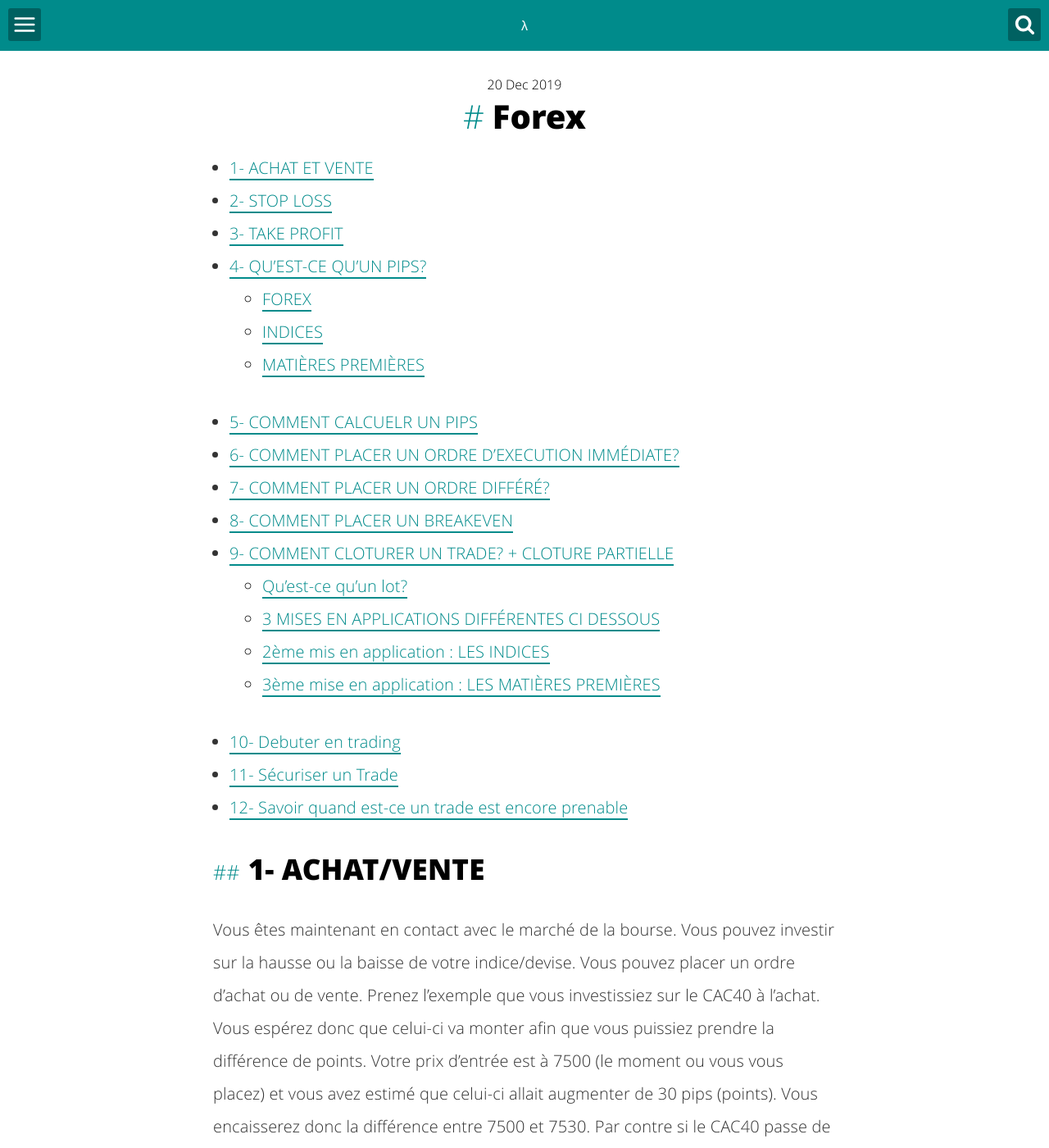
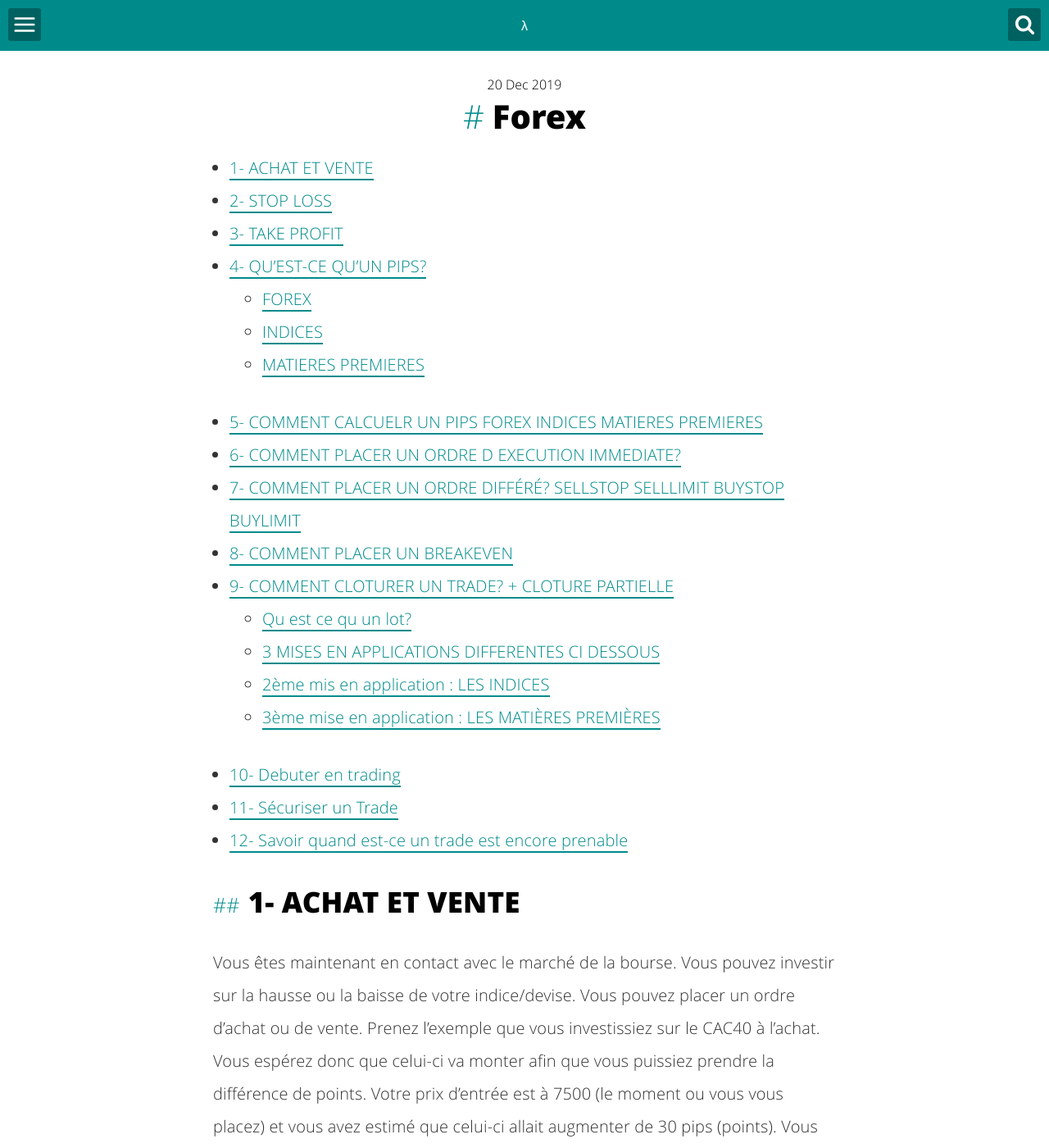
Before and after one commit to fasca/fasca.github.io, a Jekyll site: the page built from _posts/2019-12-20-forex.md, in a window 1280 px wide and 1400 px high. Shown: the whole window at 82% size. Built offline with Jekyll 4.4.1, drawn with Linux system fonts in a browser that asks for light colours; comment, search, counter and statistics services are not loaded; some of the changed text lies outside the part shown.

Commit message:
edit post

```diff
--- a/_posts/2019-12-20-forex.md
+++ b/_posts/2019-12-20-forex.md
@@ -13,24 +13,24 @@ published: true
 - [1- ACHAT ET VENTE](#1--achat-et-vente)
 - [2- STOP LOSS](#2--stop-loss)
 - [3- TAKE PROFIT](#3--take-profit)
-- [4- QU’EST-CE QU’UN PIPS?](#4--qu-est--ce-qu-un-pips?)
+- [4- QU’EST-CE QU’UN PIPS?](#4--qu-est-ce-qu-un-pips?)
 	- [FOREX](#forex)
 	- [INDICES](#indices)
-	- [MATIÈRES PREMIÈRES](#matiéres-premières)
-- [5- COMMENT CALCUELR UN PIPS](#5--comment-calculer-un-pips)
-- [6- COMMENT PLACER UN ORDRE D’EXECUTION IMMÉDIATE?](#6--comment-placer-un-ordre-d'execution-immédiate?)
-- [7- COMMENT PLACER UN ORDRE DIFFÉRÉ?](#7--comment-placer-un-ordre-différé?)
+	- [MATIERES PREMIERES](#matieres-premieres)
+- [5- COMMENT CALCUELR UN PIPS FOREX INDICES MATIERES PREMIERES](#5--comment-calculer-un-pips-forex-indices-matieres-premieres)
+- [6- COMMENT PLACER UN ORDRE D EXECUTION IMMEDIATE?](#6--comment-placer-un-ordre-d-execution-immediate?)
+- [7- COMMENT PLACER UN ORDRE DIFFÉRÉ? SELLSTOP SELLLIMIT BUYSTOP BUYLIMIT](#7--comment-placer-un-ordre-différé?-sellstop-selllimit-buystop-buylimit)
 - [8- COMMENT PLACER UN BREAKEVEN](#8--comment-placer-un-breakeven)
 - [9- COMMENT CLOTURER UN TRADE? + CLOTURE PARTIELLE](#9--comment-cloturer-un-trade?-+-cloture-partielle)
-	- [Qu'est-ce qu'un lot?](#qu-est--ce-qu-un-lot?)
-	- [3 MISES EN APPLICATIONS DIFFÉRENTES CI DESSOUS](#3-mises-en-applications-différentes-ci-dessous)
+	- [Qu est ce qu un lot?](#qu-est-ce-qu-un-lot?)
+	- [3 MISES EN APPLICATIONS DIFFERENTES CI DESSOUS](#3-mises-en-applications-differentes-ci-dessous)
 	- [2ème mis en application : LES INDICES](#2ème-mis-en-application-:-les-indices)
 	- [3ème mise en application : LES MATIÈRES PREMIÈRES](#3ème-mise-en-application-:-les-matières-premières)
 - [10- Debuter en trading](#10--debuter-en-trading)
 - [11- Sécuriser un Trade](#11--sécuriser-un-trade)
 - [12- Savoir quand est-ce un trade est encore prenable](#12--savoir-quand-est-ce-un-trade-est-encore-prenable)
 
-## 1- ACHAT/VENTE
+## 1- ACHAT ET VENTE
 
 Vous êtes maintenant en contact avec le marché de la bourse. Vous pouvez investir sur la hausse ou la baisse de votre indice/devise. Vous pouvez placer un ordre d'achat ou de vente. Prenez l'exemple que vous investissiez sur le CAC40 à l'achat. Vous espérez donc que celui-ci va monter afin que vous puissiez prendre la différence de points. Votre prix d'entrée est à 7500 (le moment ou vous vous placez) et vous avez estimé que celui-ci allait augmenter de 30 pips (points). Vous encaisserez donc la différence entre 7500 et 7530. Par contre si le CAC40 passe de 7500 à 6950 vous serez en négatif. Vous perdrez 50 pips (points). Pourquoi? Car vous estimiez que celui-ci allait monter, il a fait l'inverse.
 
@@ -44,7 +44,7 @@ Exemple : le cours du DOW JONES (indice américain) est actuellement à 25530 et
 La prise de bénéfice en trading vous permettra d'engrenger des profits et de par la même occasion, augmenter votre capital. Il ne faut pas être trop gourmant et se tenir à un plan de moneymanagement strict qui vous permetra de gagner sur le long terme. Sachez que si vous tenez un plan de trading avec 1% de bénéfice par jour, vous atteindrez de très grosses positions sur 1 an. Vous avez toujours un objectif, chercher 20/30 ou 40 points par exemple. Dans les alertes que nous recevons vous avez des Take profit donnés. (TP)
 Exemple : vous lancez un ordre d'achat sur le DAX30 (indice) et vous estimez que celui-ci va monter. Le prix actuel est à 12500 et vous pensez que celui-ci va atteindre 12530. Vous mettez votre TP à 30 pips, ce qui donnera un TP à 12530. Attention ! À la vente, c'est une soustraction qu'il faut appliquer et non une addition. Exemple : vous vous placez sur le DAX30 à 12500 et vous estimez que celui ci va perdre 50 points, le TP sera à 12450 ! Il sera inférieur. Pourquoi? Car vous vous placez sur la chute de l'indice. Vous pouvez gagner de l'argent en anticipant des hausses et des ventes !
 
-## 4- QU’EST-CE QU’UN PIPS?
+## 4- QU EST CE QU UN PIPS?
 
 ### FOREX
 
@@ -55,17 +55,17 @@ Prenons par exemple 1 pip à la hausse, si la valeur de l’euro est de 1.1942 $
 
 Le pip est **avant la virgule**. Exemple : évolution entre le cours du cac40 de 7500 à 7580 => 80 pips
 
-### MATIÈRES PREMIÈRES
+### MATIERES PREMIERES
 
 Le pip est la **première décimale après la virgule** - Exemple : évolution entre le cours du pétrole (CL-OIL) de 68.21 à 68.71 => 5 pips
 
-## 5- COMMENT CALCUELR UN PIPS (FOREX/INDICES/MATIÈRES PREMIÈRES)
+## 5- COMMENT CALCUELR UN PIPS FOREX INDICES MATIERES PREMIERES
 
 Exemple: EURUSD 1,3752$ => 1,3792$ soit 40 PIPS dont 3 SPREAD et 37 BENEFICE NET
 
-## 6- COMMENT PLACER UN ORDRE D’EXECUTION IMMÉDIATE?
+## 6- COMMENT PLACER UN ORDRE D EXECUTION IMMEDIATE?
 
-## 7- COMMENT PLACER UN ORDRE DIFFÉRÉ ? (SELLSTOP/SELL LIMIT/BUY STOP/BUY LIMIT)
+## 7- COMMENT PLACER UN ORDRE DIFFÉRÉ? SELLSTOP SELLLIMIT BUYSTOP BUYLIMIT
 
 [![Explication en video](https://www.youtube.com/watch?v=mzgxuNaT7RY)](https://www.youtube.com/watch?v=mzgxuNaT7RY)
 
@@ -113,7 +113,7 @@ Ce concept est bien "beau" et nous assure de ne pas perdre d'argent inutilement,
 
 Il suffit de cliquer sur close dans MT4 puis remettre un LOT (si il était a 1, mettre a 0,2).
 
-### Qu'est-ce qu'un lot?
+### Qu est ce qu un lot?
 
 Lorsque l'on prend une position d'1 lot plein avec l'USD comme base, chaque pip gagné ou perdu sur le marché vaut alors 10$. Ainsi si nous réalisons un trade d'un lot et que ce dernier est de +10 pips il est alors équivalent à 100$ de gains. Généralement peu de traders particuliers spéculent sur la base de lots standards puisque cela demande une forte capitalisation (plusieurs milliers d'euros sur le compte de trading).
 
@@ -121,7 +121,7 @@ Lorsque l'on prend une position d'1 lot plein avec l'USD comme base, chaque pip
 - LOT DE 0,10 = 1$/PIP
 - LOT DE 0,01 = 0,1$/PIP.
 
-### 3 MISES EN APPLICATIONS DIFFÉRENTES CI DESSOUS
+### 3 MISES EN APPLICATIONS DIFFERENTES CI DESSOUS
 
 - EURUSD = Évolution de 15 pips
 - 1.1530 => 1.1545 = 15 pips
```
